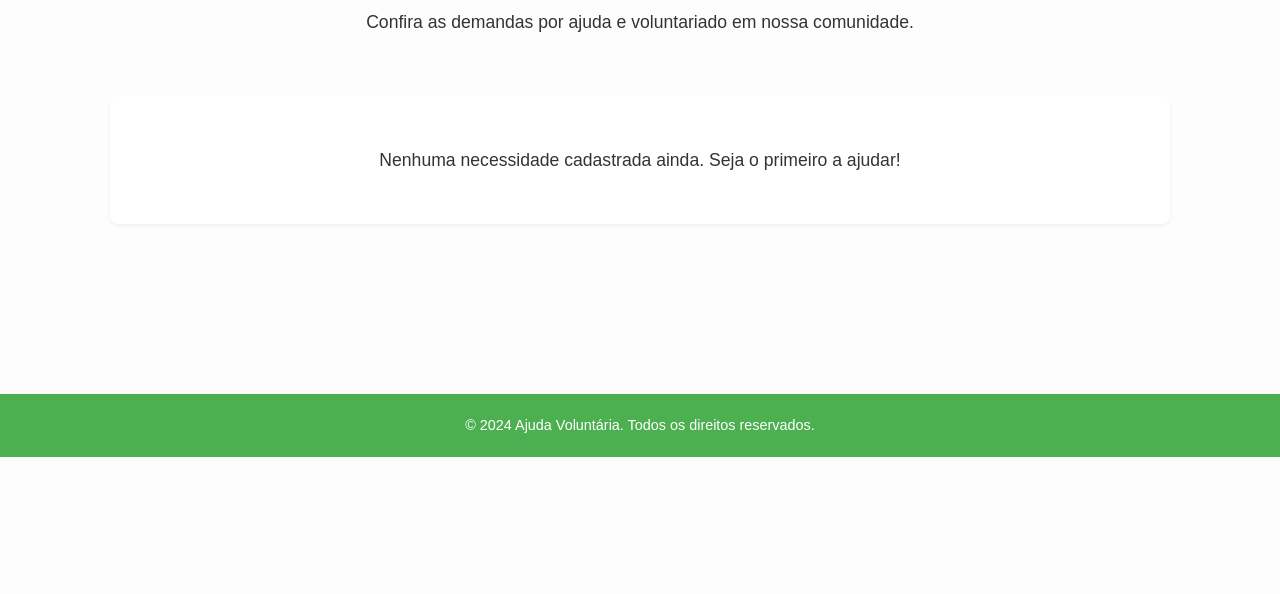
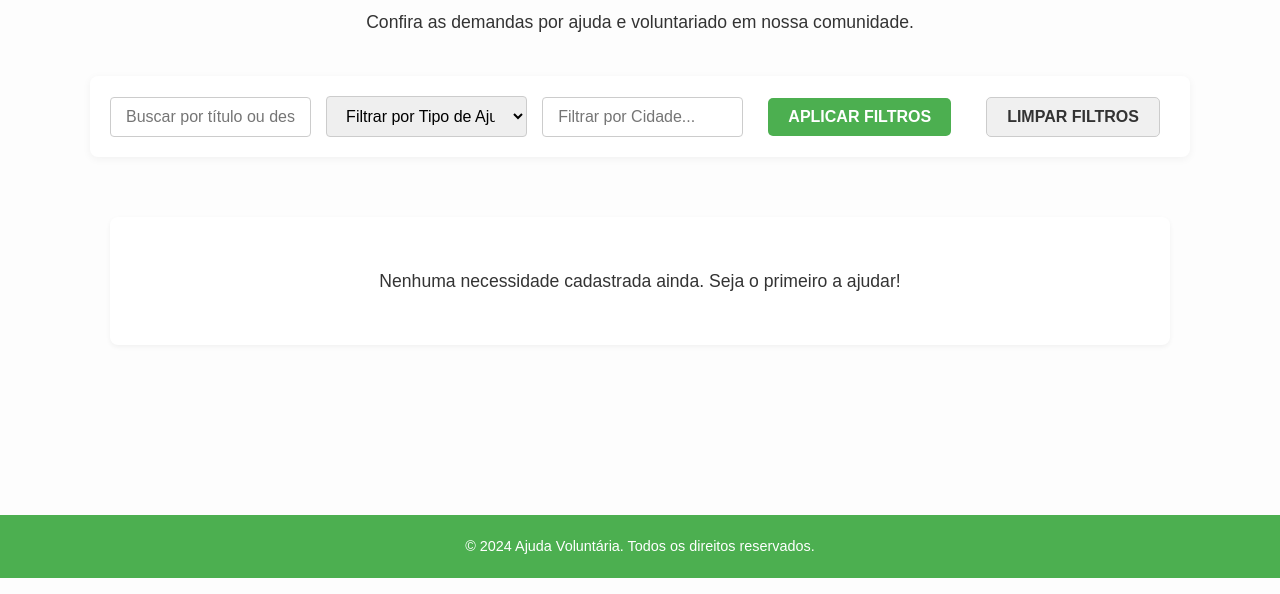
Before and after one commit to AlexandreGSSantos/Atividade-ONG-, a plain HTML site: page visualizar-necessidades.html in a window 1280 px wide. Shown: the part 206-800 px from the top of the page. Drawn offline with Linux system fonts and the light colour scheme.

Commit message:
Campos para adicionar e remover os filtros de pesquisa adicinados no css e html na aba de visualizar as necessidades.

```diff
--- a/css/main.css
+++ b/css/main.css
@@ -587,3 +587,76 @@ ul {
         padding: 20px;
     }
 }
+/* --- Filtros e Pesquisa (visualizar-necessidades.html) --- */
+.filters-container {
+    display: flex;
+    flex-wrap: wrap; /* Permite que os itens quebrem linha em telas menores */
+    gap: 15px; /* Espaçamento entre os elementos do filtro */
+    justify-content: center;
+    align-items: center;
+    margin-bottom: 40px;
+    padding: 20px;
+    background-color: var(--cor-fundo-form);
+    border-radius: 8px;
+    box-shadow: 0 2px 8px rgba(0, 0, 0, 0.05);
+}
+
+.filter-input,
+.filter-select {
+    padding: 10px 15px;
+    border: 1px solid var(--cor-borda);
+    border-radius: 4px;
+    font-size: 1em;
+    flex: 1; /* Permite que os campos cresçam e ocupem espaço */
+    min-width: 200px; /* Largura mínima para os campos */
+    max-width: 280px; /* Largura máxima para os campos */
+    transition: border-color 0.3s ease;
+}
+
+.filter-input:focus,
+.filter-select:focus {
+    border-color: var(--cor-secundaria);
+    outline: none;
+}
+
+.filters-container .btn {
+    padding: 10px 20px;
+    font-size: 1em;
+    flex-shrink: 0; /* Impede que os botões encolham */
+}
+
+/* Ajuste para botões de filtro */
+.filters-container .btn-primary {
+    background-color: var(--cor-primaria);
+    color: var(--cor-texto-claro);
+    border: none;
+}
+
+.filters-container .btn-primary:hover {
+    background-color: #45a049;
+}
+
+.filters-container .btn-secondary {
+    background-color: #f0f0f0; /* Um cinza claro para o botão de limpar */
+    color: var(--cor-texto-principal);
+    border: 1px solid var(--cor-borda);
+}
+
+.filters-container .btn-secondary:hover {
+    background-color: #e0e0e0;
+}
+
+/* Media Queries para responsividade dos filtros */
+@media (max-width: 768px) {
+    .filters-container {
+        flex-direction: column; /* Coloca os itens em coluna */
+        align-items: stretch; /* Estica os itens para a largura total */
+    }
+
+    .filter-input,
+    .filter-select,
+    .filters-container .btn {
+        width: 100%; /* Ocupa a largura total */
+        max-width: none; /* Remove a largura máxima */
+    }
+}
--- a/visualizar-necessidades.html
+++ b/visualizar-necessidades.html
@@ -30,11 +30,30 @@
         </div>
     </header>
 
-    <main class="main-content">
+   <main class="main-content">
         <section class="necessidades-list-section container">
             <h2>Necessidades Cadastradas</h2>
             <p>Confira as demandas por ajuda e voluntariado em nossa comunidade.</p>
 
+            <div class="filters-container">
+                <input type="text" id="searchKeyword" placeholder="Buscar por título ou descrição..." class="filter-input">
+                <select id="filterTipoAjuda" class="filter-select">
+                    <option value="">Filtrar por Tipo de Ajuda</option>
+                    <option value="Alimentos">Alimentos</option>
+                    <option value="Roupas">Roupas</option>
+                    <option value="Higiene">Higiene</option>
+                    <option value="Limpeza">Limpeza</option>
+                    <option value="Saúde">Saúde</option>
+                    <option value="Educação">Educação</option>
+                    <option value="Moradia">Moradia</option>
+                    <option value="Meio Ambiente">Meio Ambiente</option>
+                    <option value="Trabalho">Trabalho</option>
+                    <option value="Outro">Outro</option>
+                </select>
+                <input type="text" id="filterCidade" placeholder="Filtrar por Cidade..." class="filter-input">
+                <button id="applyFiltersBtn" class="btn btn-primary">Aplicar Filtros</button>
+                <button id="clearFiltersBtn" class="btn btn-secondary">Limpar Filtros</button>
+            </div>
             <div id="necessidades-container">
                 <p class="no-necessities-message">Nenhuma necessidade cadastrada ainda. Seja o primeiro a ajudar!</p>
             </div>
```
